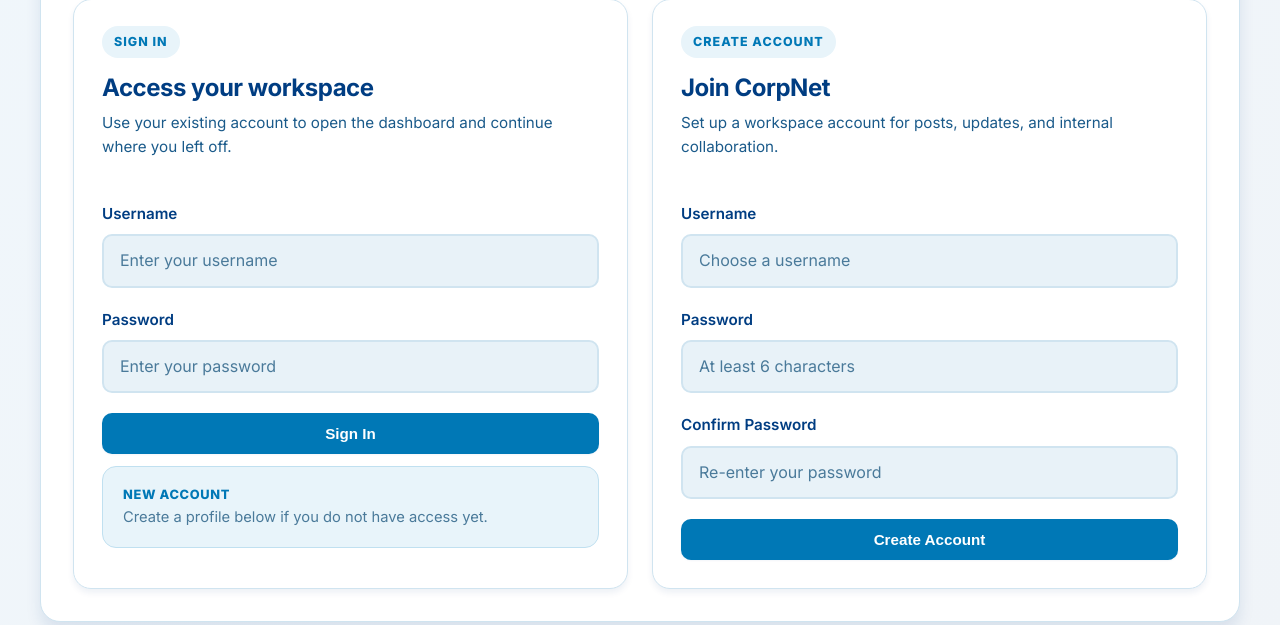
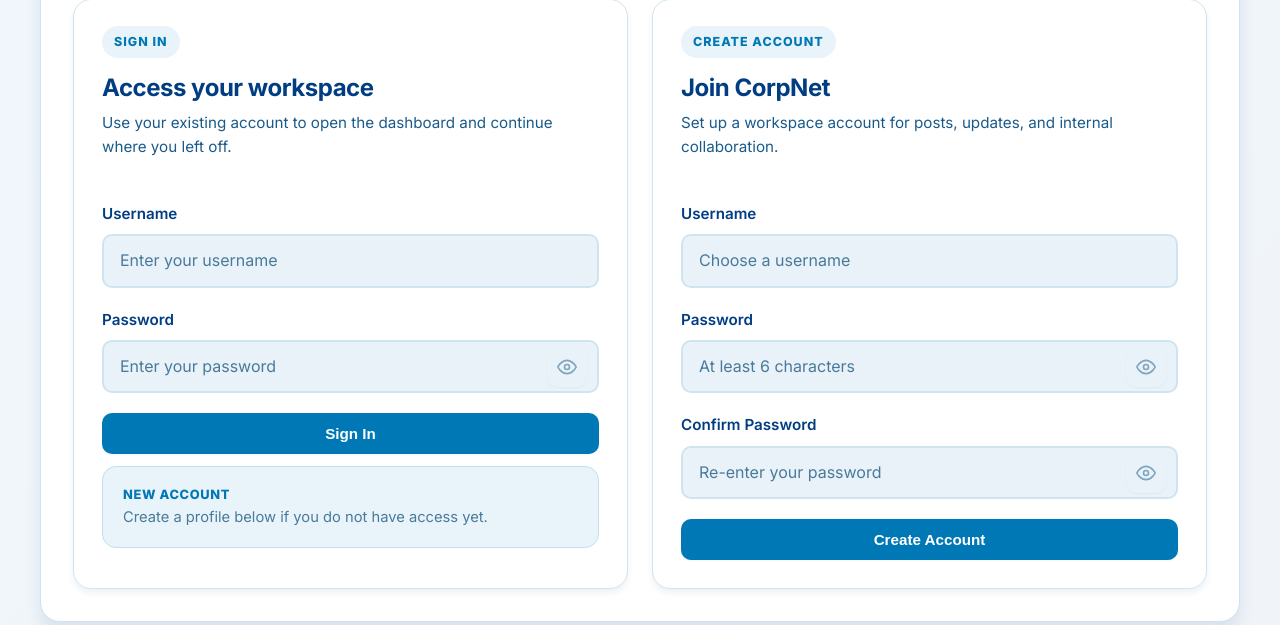
Before and after one commit to Amd-Khalid/devsecops_vulnerable_corp_app, a Flask app: page /login in a window 1280 px wide. Shown: the part 712-1337 px from the top of the page. Run offline with Flask 2, Linux system fonts and the light colour scheme.

Commit message:
Fix #21: Fixed Password Visibility Toggle

```diff
--- a/templates/login.html
+++ b/templates/login.html
@@ -114,6 +114,40 @@
         .auth-shell .hero-copy {
             max-width: 58ch;
         }
+        .password-wrapper {
+            position: relative;
+            display: flex;
+            align-items: center;
+        }
+        .password-wrapper input {
+            width: 100%;
+        }
+        .password-toggle {
+            position: absolute;
+            right: 12px;
+            background: none;
+            border: none;
+            color: var(--text-secondary);
+            cursor: pointer;
+            padding: 8px;
+            display: flex;
+            align-items: center;
+            justify-content: center;
+            width: 40px;
+            height: 40px;
+            transition: color var(--transition);
+            user-select: none;
+        }
+        .password-toggle:hover {
+            color: var(--primary);
+        }
+        .eye-icon {
+            width: 20px;
+            height: 20px;
+        }
+        .password-toggle.hidden .eye-icon {
+            opacity: 0.5;
+        }
         @media (max-width: 768px) {
             .auth-shell .auth-card-header,
             .auth-shell .auth-card-body {
@@ -173,7 +207,15 @@
                         </div>
                         <div class="form-group">
                             <label for="password">Password</label>
-                            <input id="password" type="password" name="password" placeholder="Enter your password" required>
+                            <div class="password-wrapper">
+                                <input id="password" type="password" name="password" placeholder="Enter your password" required>
+                                <button type="button" class="password-toggle" aria-label="Toggle password visibility">
+                                    <svg class="eye-icon" viewBox="0 0 24 24" fill="none" stroke="currentColor" stroke-width="2">
+                                        <path d="M1 12s4-8 11-8 11 8 11 8-4 8-11 8-11-8-11-8z"></path>
+                                        <circle cx="12" cy="12" r="3"></circle>
+                                    </svg>
+                                </button>
+                            </div>
                         </div>
                         <div class="stacked-actions">
                             <button type="submit" style="width: 100%;">Sign In</button>
@@ -200,11 +242,27 @@
                         </div>
                         <div class="form-group">
                             <label for="signup_password">Password</label>
-                            <input id="signup_password" type="password" name="signup_password" placeholder="At least 6 characters" required>
+                            <div class="password-wrapper">
+                                <input id="signup_password" type="password" name="signup_password" placeholder="At least 6 characters" required>
+                                <button type="button" class="password-toggle" aria-label="Toggle password visibility">
+                                    <svg class="eye-icon" viewBox="0 0 24 24" fill="none" stroke="currentColor" stroke-width="2">
+                                        <path d="M1 12s4-8 11-8 11 8 11 8-4 8-11 8-11-8-11-8z"></path>
+                                        <circle cx="12" cy="12" r="3"></circle>
+                                    </svg>
+                                </button>
+                            </div>
                         </div>
                         <div class="form-group">
                             <label for="signup_confirm_password">Confirm Password</label>
-                            <input id="signup_confirm_password" type="password" name="signup_confirm_password" placeholder="Re-enter your password" required>
+                            <div class="password-wrapper">
+                                <input id="signup_confirm_password" type="password" name="signup_confirm_password" placeholder="Re-enter your password" required>
+                                <button type="button" class="password-toggle" aria-label="Toggle password visibility">
+                                    <svg class="eye-icon" viewBox="0 0 24 24" fill="none" stroke="currentColor" stroke-width="2">
+                                        <path d="M1 12s4-8 11-8 11 8 11 8-4 8-11 8-11-8-11-8z"></path>
+                                        <circle cx="12" cy="12" r="3"></circle>
+                                    </svg>
+                                </button>
+                            </div>
                         </div>
                         <button type="submit" style="width: 100%;">Create Account</button>
                     </form>
@@ -212,4 +270,28 @@
             </div>
         </div>
     </section>
+
+    <script>
+        document.addEventListener('DOMContentLoaded', function() {
+            const passwordToggles = document.querySelectorAll('.password-toggle');
+
+            passwordToggles.forEach(toggle => {
+                toggle.addEventListener('mousedown', function(e) {
+                    e.preventDefault();
+                    const input = this.parentElement.querySelector('input');
+
+                    if (input.type === 'password') {
+                        input.type = 'text';
+                        this.classList.remove('hidden');
+                    } else {
+                        input.type = 'password';
+                        this.classList.add('hidden');
+                    }
+                });
+
+                // Initialize with hidden class since inputs start as password type
+                toggle.classList.add('hidden');
+            });
+        });
+    </script>
 {% endblock %}
```
